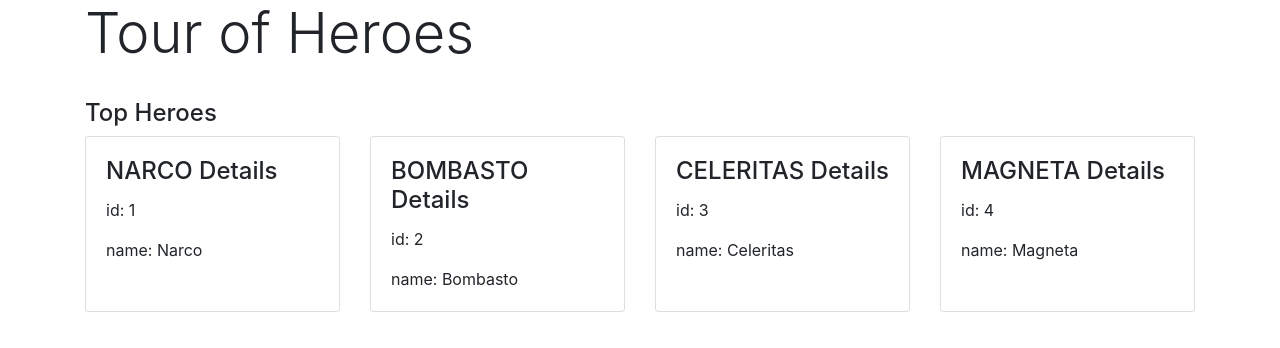
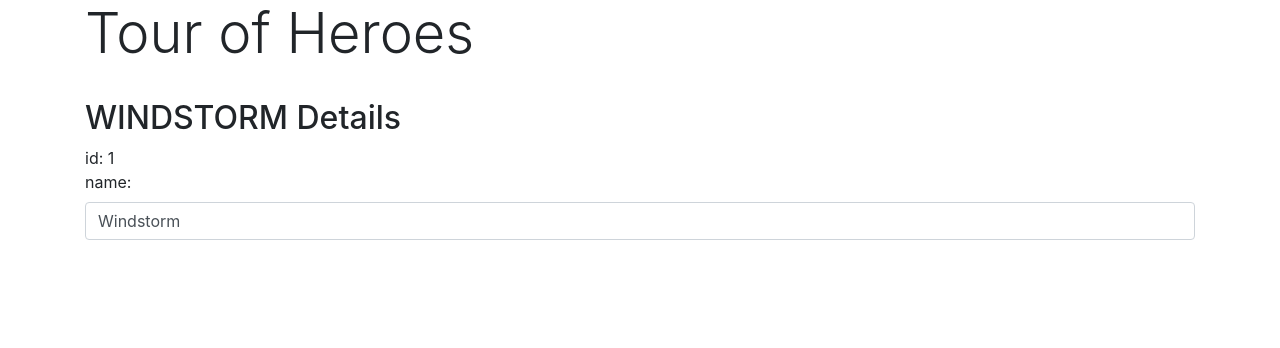
Before and after one commit to webceyhan/ng-heroes-app, an Angular app: page / in a window 1280 px wide. Shown: the top 348 px of the page. Built offline with nearby package versions, Linux system fonts and the light colour scheme.

Commit message:
heroes component refacored

```diff
--- a/src/app/app.component.html
+++ b/src/app/app.component.html
@@ -1,9 +1,7 @@
 <div class="container">
     <h1 class="display-4">{{ title }}</h1>
 
-    <br />
-
-    <h4>Top Heroes</h4>
+    <br>
 
     <app-heroes></app-heroes>
 </div>
--- a/src/app/heroes/heroes.component.html
+++ b/src/app/heroes/heroes.component.html
@@ -1,9 +1,12 @@
-<div class="card-deck">
-    <div class="card" *ngFor="let hero of heroes">
-        <div class="card-body">
-            <h4 class="card-title">{{ hero.name | uppercase }} Details</h4>
-            <p class="card-text">id: {{ hero.id }}</p>
-            <p class="card-text">name: {{ hero.name }}</p>
-        </div>
-    </div>
+<h2>{{ hero.name | uppercase }} Details</h2>
+<div><span>id: </span>{{ hero.id }}</div>
+
+<div class="form-group">
+    <label for="name">name: </label>
+    <input
+        class="form-control"
+        id="name"
+        [(ngModel)]="hero.name"
+        placeholder="name"
+    />
 </div>
--- a/src/app/heroes/heroes.component.ts
+++ b/src/app/heroes/heroes.component.ts
@@ -7,12 +7,11 @@ import { Hero } from '../hero';
     styleUrls: ['./heroes.component.css'],
 })
 export class HeroesComponent implements OnInit {
-    heroes: Hero[] = [
-        { id: 1, name: 'Narco' },
-        { id: 2, name: 'Bombasto' },
-        { id: 3, name: 'Celeritas' },
-        { id: 4, name: 'Magneta' },
-    ];
+    hero: Hero = {
+        id: 1,
+        name: 'Windstorm',
+    };
+
     constructor() {}
 
     ngOnInit(): void {}
```
Also changed, not shown: src/app/app.module.ts (+8 -13 lines).
